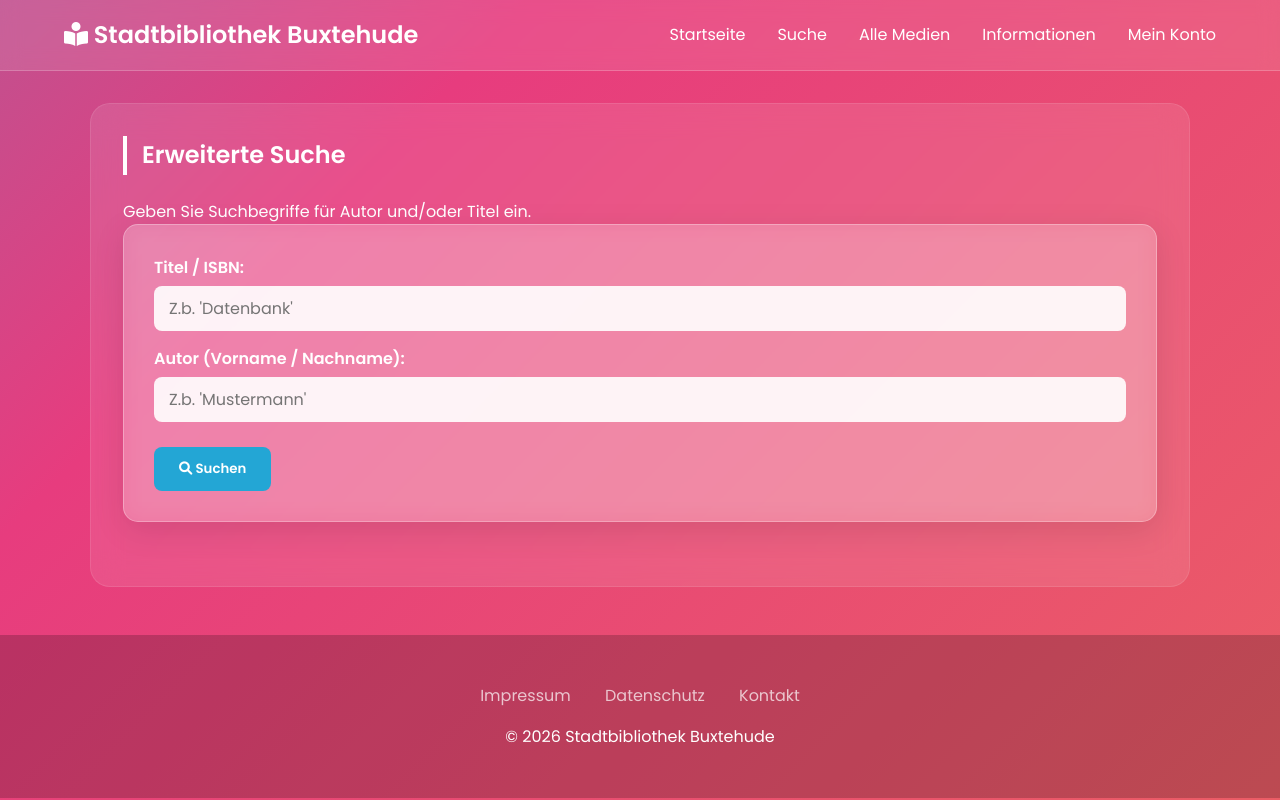
After one commit to Naicen-Dev/Projekt-PT, a PHP site: page /suche.php in a window 1280 px wide. The commit adds this page. Run offline with PHP 8.4, Linux system fonts and the light colour scheme.

Commit message:
feat: Implement media and author search with a dedicated search page and AJAX autocomplete functionality.

```diff
--- a/medien.php
+++ b/medien.php
@@ -25,7 +25,7 @@ $medien = $stmt->fetchAll();
             </a>
             <ul class="nav-links">
                 <li><a href="index.php">Startseite</a></li>
-                <li><a href="#">Suche</a></li>
+                <li><a href="suche.php">Suche</a></li>
                 <li><a href="medien.php" class="active">Alle Medien</a></li>
                 <li><a href="#">Informationen</a></li>
                 <li><a href="#">Mein Konto</a></li>
--- /dev/null
+++ b/suche.php
@@ -0,0 +1,208 @@
+<?php
+require_once 'db_connect.php';
+
+$titel_suche = $_GET['titel'] ?? '';
+$autor_suche = $_GET['autor'] ?? '';
+
+$medien = [];
+$autoren = [];
+$suche_ausgefuehrt = false;
+
+if (!empty($titel_suche) || !empty($autor_suche)) {
+    $suche_ausgefuehrt = true;
+
+    if (!empty($titel_suche)) {
+        $stmt_medien = $pdo->prepare("SELECT * FROM medium WHERE titel LIKE :titel OR ISBN LIKE :titel");
+        $stmt_medien->execute(['titel' => '%' . $titel_suche . '%']);
+        $medien = $stmt_medien->fetchAll();
+    }
+
+    if (!empty($autor_suche)) {
+        $stmt_autor = $pdo->prepare("SELECT * FROM autor WHERE nachname LIKE :autor OR vorname LIKE :autor");
+        $stmt_autor->execute(['autor' => '%' . $autor_suche . '%']);
+        $autoren = $stmt_autor->fetchAll();
+    }
+}
+?>
+<!DOCTYPE html>
+<html lang="de">
+
+<head>
+    <meta charset="UTF-8">
+    <meta name="viewport" content="width=device-width, initial-scale=1.0">
+    <title>Suche - Stadtbibliothek Buxtehude</title>
+    <link rel="stylesheet" href="https://cdnjs.cloudflare.com/ajax/libs/font-awesome/6.0.0/css/all.min.css">
+    <link rel="stylesheet" href="style.css">
+    <style>
+        .search-form-container {
+            background: rgba(255, 255, 255, 0.2);
+            padding: 30px;
+            border-radius: 15px;
+            backdrop-filter: blur(10px);
+            border: 1px solid rgba(255, 255, 255, 0.3);
+            box-shadow: 0 8px 32px rgba(0, 0, 0, 0.1);
+            margin-bottom: 2rem;
+            display: flex;
+            flex-direction: column;
+            gap: 15px;
+        }
+
+        .form-group {
+            display: flex;
+            flex-direction: column;
+            gap: 5px;
+        }
+
+        .form-group label {
+            font-weight: 600;
+        }
+
+        .form-group input {
+            padding: 10px 15px;
+            border-radius: 8px;
+            border: none;
+            background: rgba(255, 255, 255, 0.9);
+            color: #333;
+            font-size: 1rem;
+        }
+
+        .form-group input:focus {
+            outline: 2px solid #23a6d5;
+        }
+
+        .submit-btn {
+            background: #23a6d5;
+            color: white;
+            border: none;
+            padding: 12px 25px;
+            border-radius: 8px;
+            cursor: pointer;
+            font-weight: 600;
+            transition: 0.3s;
+            margin-top: 10px;
+            align-self: flex-start;
+        }
+
+        .submit-btn:hover {
+            background: #23d5ab;
+            transform: translateY(-2px);
+        }
+
+        .results-section {
+            margin-top: 2rem;
+        }
+
+        .autor-card {
+            background: rgba(255, 255, 255, 0.1);
+            border-radius: 15px;
+            padding: 20px;
+            backdrop-filter: blur(10px);
+            border: 1px solid rgba(255, 255, 255, 0.2);
+            box-shadow: 0 4px 15px rgba(0, 0, 0, 0.1);
+            text-align: center;
+        }
+
+        .autor-icon {
+            font-size: 3rem;
+            color: #fff;
+            margin-bottom: 15px;
+        }
+    </style>
+</head>
+
+<body>
+
+    <header>
+        <nav class="navbar">
+            <a href="index.php" class="logo">
+                <i class="fas fa-book-reader"></i> Stadtbibliothek Buxtehude
+            </a>
+            <ul class="nav-links">
+                <li><a href="index.php">Startseite</a></li>
+                <li><a href="suche.php" class="active">Suche</a></li>
+                <li><a href="medien.php">Alle Medien</a></li>
+                <li><a href="#">Informationen</a></li>
+                <li><a href="#">Mein Konto</a></li>
+            </ul>
+        </nav>
+    </header>
+
+    <main class="container">
+        <h2 class="section-title">Erweiterte Suche</h2>
+        <p>Geben Sie Suchbegriffe für Autor und/oder Titel ein.</p>
+
+        <form action="suche.php" method="GET" class="search-form-container">
+            <div class="form-group">
+                <label for="titel">Titel / ISBN:</label>
+                <input type="text" id="titel" name="titel" value="<?= htmlspecialchars($titel_suche) ?>"
+                    placeholder="Z.b. 'Datenbank'">
+            </div>
+            <div class="form-group">
+                <label for="autor">Autor (Vorname / Nachname):</label>
+                <input type="text" id="autor" name="autor" value="<?= htmlspecialchars($autor_suche) ?>"
+                    placeholder="Z.b. 'Mustermann'">
+            </div>
+            <button type="submit" class="submit-btn"><i class="fas fa-search"></i> Suchen</button>
+        </form>
+
+        <?php if ($suche_ausgefuehrt): ?>
+            <div class="results-section">
+                <h2 class="section-title">Suchergebnisse</h2>
+
+                <?php if (empty($medien) && empty($autoren)): ?>
+                    <p>Leider wurden keine Ergebnisse für Ihre Suchanfrage gefunden.</p>
+                <?php else: ?>
+
+                    <?php if (!empty($medien)): ?>
+                        <h3>Gefundene Medien</h3>
+                        <div class="media-grid">
+                            <?php foreach ($medien as $medium): ?>
+                                <div class="media-card">
+                                    <i class="fas fa-book media-icon"></i>
+                                    <h3>
+                                        <?= htmlspecialchars($medium['titel']) ?>
+                                    </h3>
+                                    <p><strong>Genre:</strong>
+                                        <?= htmlspecialchars($medium['genre']) ?>
+                                    </p>
+                                    <p><strong>ISBN:</strong>
+                                        <?= htmlspecialchars($medium['ISBN']) ?>
+                                    </p>
+                                </div>
+                            <?php endforeach; ?>
+                        </div>
+                    <?php endif; ?>
+
+                    <?php if (!empty($autoren)): ?>
+                        <h3 style="margin-top: 2rem;">Gefundene Autoren</h3>
+                        <div class="media-grid">
+                            <?php foreach ($autoren as $autor): ?>
+                                <div class="autor-card">
+                                    <i class="fas fa-user autor-icon"></i>
+                                    <h3>
+                                        <?= htmlspecialchars($autor['vorname']) ?>
+                                        <?= htmlspecialchars($autor['nachname']) ?>
+                                    </h3>
+                                </div>
+                            <?php endforeach; ?>
+                        </div>
+                    <?php endif; ?>
+
+                <?php endif; ?>
+            </div>
+        <?php endif; ?>
+
+    </main>
+
+    <footer>
+        <div class="footer-links">
+            <a href="#">Impressum</a>
+            <a href="#">Datenschutz</a>
+            <a href="#">Kontakt</a>
+        </div>
+        <p style="margin-top: 1rem;">&copy; 2026 Stadtbibliothek Buxtehude</p>
+    </footer>
+
+</body>
+
+</html>
```
Also changed, not shown: ajax_suche.php (added, +38 -0 lines), index.php (+70 -7 lines), style.css (+48 -0 lines).
